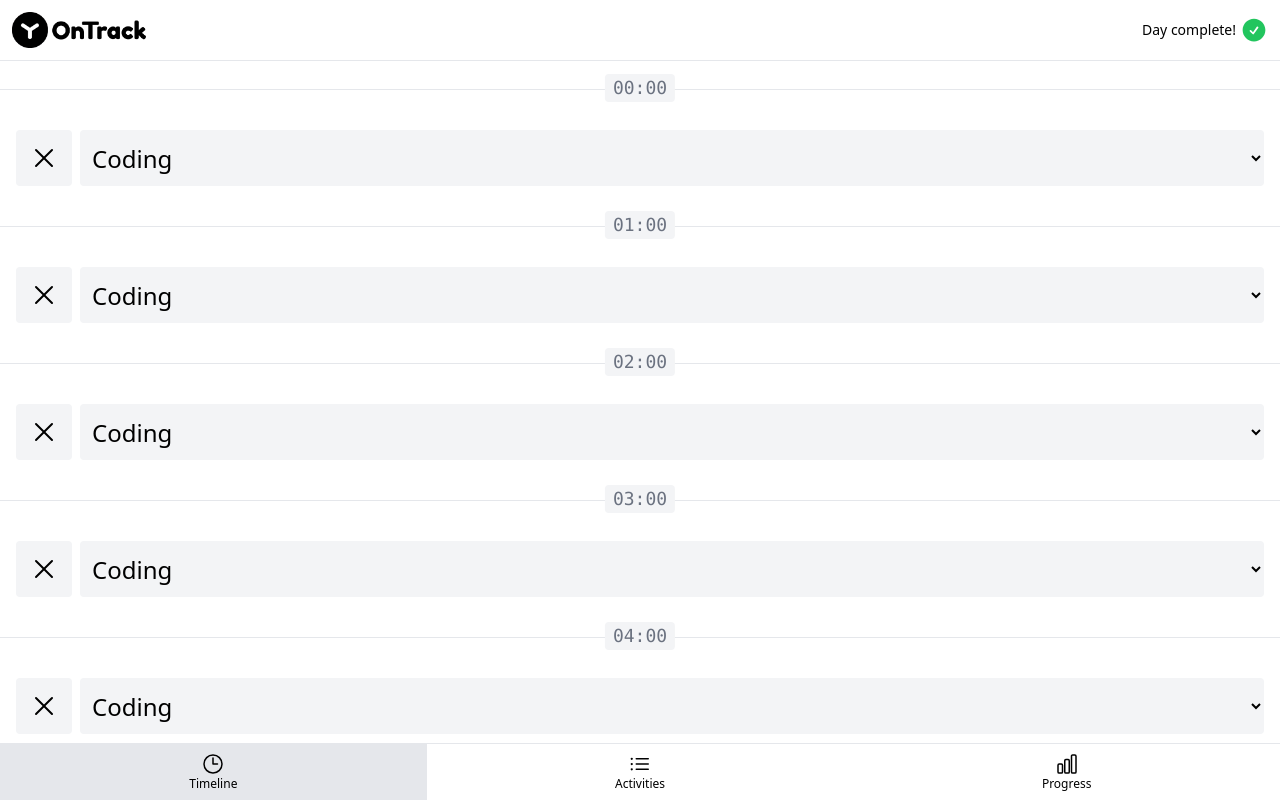
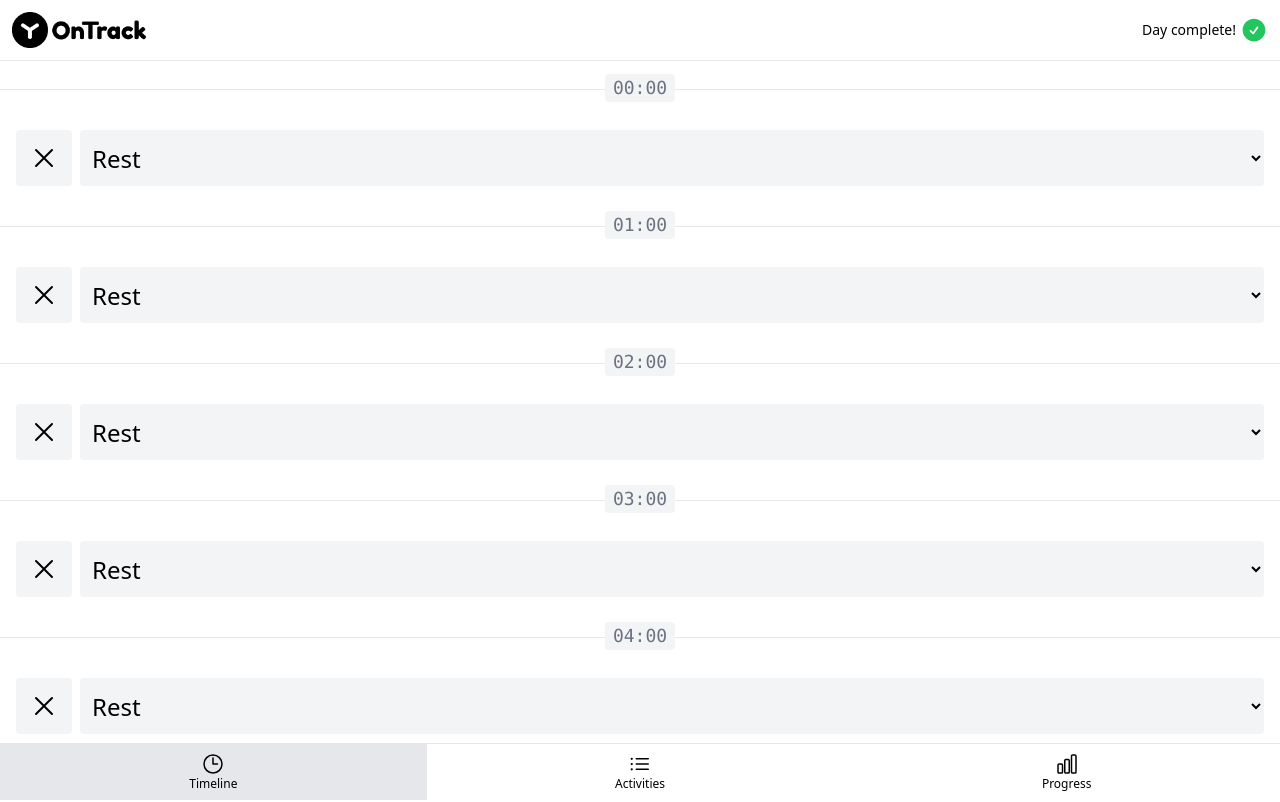
Before and after one commit to VasilyGorbunov/ontrack, a Vue app: page /#timeline in a window 1280 px wide. Shown: the top 802 px of the page. Built offline with nearby package versions, Linux system fonts and the light colour scheme.

Commit message:
42 - done

```diff
--- a/src/App.vue
+++ b/src/App.vue
@@ -1,5 +1,5 @@
 <script setup>
-import {ref} from "vue";
+import {computed, ref} from "vue";
 import {PAGE_ACTIVITIES, PAGE_PROGRESS, PAGE_TIMELINE} from "@/constants.js";
 import TheHeader from "@/components/TheHeader.vue";
 import TheNav from "@/components/TheNav.vue";
@@ -18,7 +18,7 @@ const timelineItems = generateTimelineItems()
 
 const activities = ref(generateActivities())
 
-const activitySelectOptions = generateActivitySelectOptions(activities.value);
+const activitySelectOptions = computed(() => generateActivitySelectOptions(activities.value));
 
 function goTo(page) {
   currentPage.value = page
--- a/src/components/ActivityItem.vue
+++ b/src/components/ActivityItem.vue
@@ -20,7 +20,7 @@ const emit = defineEmits({
   delete: isUndefined
 })
 
-const secondsToComplete = ref(null)
+const secondsToComplete = ref(0)
 </script>
 
 <template>
--- a/src/components/BaseSelect.vue
+++ b/src/components/BaseSelect.vue
@@ -1,9 +1,10 @@
 <script setup>
 import {XMarkIcon} from "@heroicons/vue/24/solid";
 import BaseButton from "@/components/BaseButton.vue";
-import {isNumberOrNull, isUndefinedOrNull, validateSelectOptions} from "@/validators.js";
+import {isNumberOrNull, isSelectValueValid, isUndefinedOrNull, validateSelectOptions} from "@/validators.js";
 import {computed} from "vue";
 import {BUTTON_TYPE_NEUTRAL} from "@/constants.js";
+import {normalizeSelectValue} from "@/functions.js";
 
 const props = defineProps({
   options: {
@@ -15,24 +16,28 @@ const props = defineProps({
     type: String,
     required: true
   },
-  selected: Number
+  selected: [String, Number]
 })
 
 const emit = defineEmits({
-  select: isNumberOrNull
+  select: isSelectValueValid
 })
 
 const isNotSelected = computed(() => isUndefinedOrNull(props.selected))
+
+function select(value) {
+  emit('select', normalizeSelectValue(value))
+}
 
 </script>
 
 <template>
   <div class="flex gap-2">
-    <BaseButton @click="emit('select', null)" :type="BUTTON_TYPE_NEUTRAL">
+    <BaseButton @click="select(null)" :type="BUTTON_TYPE_NEUTRAL">
       <XMarkIcon class="h-8"/>
     </BaseButton>
     <select class="w-full truncate rounded bg-gray-100 py-1 px-2 text-2xl"
-            @change="emit('select', +$event.target.value)"
+            @change="select($event.target.value)"
     >
       <option :selected="isNotSelected" disabled value="">{{ placeholder }}</option>
       <option v-for="{value, label} in options" :key="value" :value="value" :selected="value === selected">
--- a/src/components/TimelineItem.vue
+++ b/src/components/TimelineItem.vue
@@ -18,7 +18,7 @@ defineProps({
   }
 })
 
-const selectActivityId = ref(0)
+const selectActivityId = ref(null)
 
 </script>
 
--- a/src/constants.js
+++ b/src/constants.js
@@ -26,15 +26,15 @@ export const SECONDS_IN_HOUR = 3600
 
 export const PERIOD_SELECT_OPTIONS = [
     {
-        value: 15,
+        value: 15 * 60,
         label: '0:15'
     },
     {
-        value: 30,
+        value: 30 * 60,
         label: '0:30'
     },
     {
-        value: 45,
+        value: 45 * 60,
         label: '0:45'
     }
 ]
--- a/src/functions.js
+++ b/src/functions.js
@@ -1,5 +1,6 @@
 import {HOURS_IN_DAY, MIDNIGHT_HOUR, PAGE_TIMELINE, SECONDS_IN_HOUR} from "@/constants.js";
-import {isPageValid} from "@/validators.js";
+import {isNull, isPageValid} from "@/validators.js";
+
 
 export function normalizePageHash() {
     const page = window.location.hash.slice(1)
@@ -34,3 +35,7 @@ export function generateTimelineItems() {
 export function generateActivitySelectOptions(activities) {
     return activities.map(activity => ({label: activity.name, value: activity.id}));
 }
+
+export function normalizeSelectValue(value) {
+    return isNull(value) || isNaN(value) ? value : +value
+}
--- a/src/validators.js
+++ b/src/validators.js
@@ -22,6 +22,10 @@ export function isUndefinedOrNull(value) {
 
 export function isNumberOrNull(value) {
     return isNumber(value) || isNull(value)
+}
+
+export function isSelectValueValid(value) {
+    return isNotEmptyString(value) || isNumberOrNull(value)
 }
 
 function isSelectOptionValid({value, label}) {
@@ -60,7 +64,7 @@ function isString(value) {
     return typeof value === 'string'
 }
 
-function isNull(value) {
+export function isNull(value) {
     return value === null
 }
 
```
